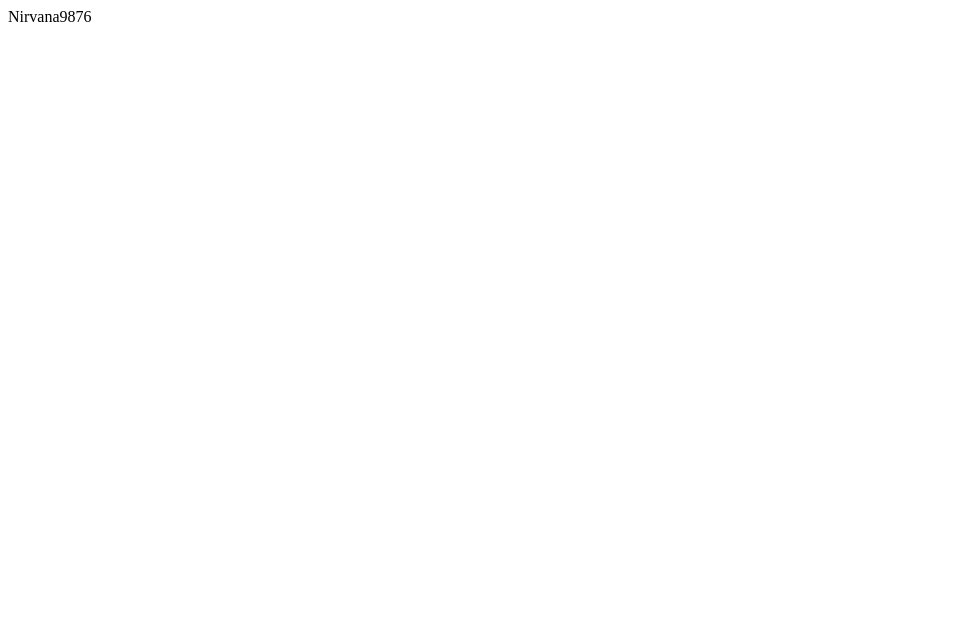
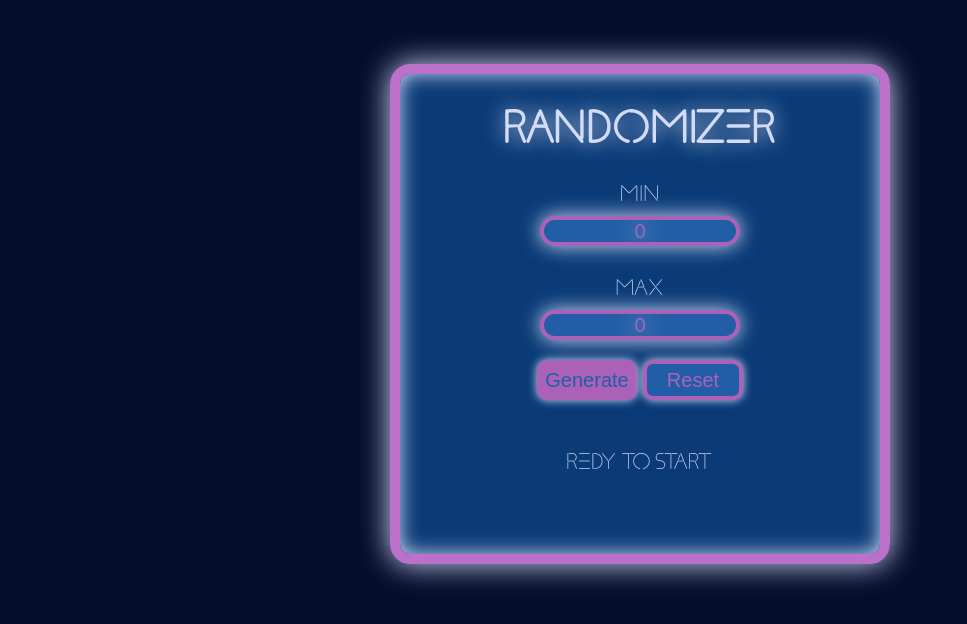
Before and after one commit to NazarenkoAnna2021/Html-Css, a plain HTML site: page index.html in a window 1280 px wide. Shown: the whole page, without its empty margins (0-967 px from the left). Drawn offline with Linux system fonts and the light colour scheme.

Commit message:
styles done

```diff
--- a/index.html
+++ b/index.html
@@ -1,14 +1,38 @@
 <!DOCTYPE html>
 <html lang="en">
+
 <head>
     <meta charset="UTF-8">
     <meta http-equiv="X-UA-Compatible" content="IE=edge">
     <meta name="viewport" content="width=device-width, initial-scale=1.0">
-    <title>Document</title>
+    <title>Randomizer</title>
+    <link rel="stylesheet" href="./src/random.css">
 </head>
+
 <body>
+    <div class="light" class="blinkBorderOut">
+    <form class="blinkBorderIn">
+        <div class="heder">
+            <h1 class="blink">Randomizer</h1>
+        </div>
+        <div class="min">
+            <p>min</p>
+            <input class="inputMin" type="number" value="0">
+        </div>
+        <div class="max">
+            <p>max</p>
+            <input class="inputMax" type="number" value="0">
+        </div>
+        <div class="buttons">
+            <button class="generate" type="button">Generate</button>
+            <button class="resetForm" type="reset">Reset</button>
+        </div>
+        <div class="outputRes">
+            <p>Redy to start</p>
+        </div>
+    </form>
+</div>
+    <script src="./src/random.js"></script>
+</body>
 
-</body>
 </html>
-
-Nirvana9876
--- /dev/null
+++ b/src/random.css
@@ -0,0 +1,180 @@
+@font-face {
+    font-family: "Klaxons";
+    src: url("../src/fonts/Klaxons.otf") format("truetype");
+    font-style: normal;
+    font-weight: normal;
+}
+
+*{
+	padding: 0;
+	margin: 0;
+	border: 0;
+}
+*,*:before,*:after{
+	-moz-box-sizing: border-box;
+	-webkit-box-sizing: border-box;
+	box-sizing: border-box;
+}
+
+body{
+    font-size: 100%;
+	line-height: 1;
+	font-size: 24px;
+	-ms-text-size-adjust: 100%;
+	-moz-text-size-adjust: 100%;
+	-webkit-text-size-adjust: 100%;
+    background-color: #040e2c;
+    font-family: "Klaxons";
+}
+
+.light{
+
+    width: 500px;
+    height: 500px;
+    box-shadow: #d2dbf7 0 0 30px;
+    border-radius: 20px;
+    margin-left: auto;
+    margin-right: auto;
+    margin-top: 5%;
+    display: flex;
+    flex-direction: column;
+    align-items: center;
+    text-align: center;
+}
+
+form{
+    background-color: #0a3b77;
+    border: 10px solid #bb70c9;
+    box-shadow: inset #d2dbf7 0 0 20px;
+    border-radius: 20px;
+    width: 500px;
+    height: 500px;
+    color: #d2dbf7;
+}
+
+.heder{
+    margin-top: 30px;
+}
+
+.min{
+    margin-top: 30px;
+}
+
+.max{
+    margin-top: 30px;
+}
+
+.blink {
+  animation-name: blinker;
+  animation-iteration-count: infinite;
+  animation-timing-function:cubic-bezier(1, 0, 0, 1);
+  animation-duration: 5s;
+  -webkit-animation-name: blinker;
+  -webkit-animation-iteration-count: infinite;
+  -webkit-animation-timing-function: cubic-bezier(1, 0, 0, 1);
+  -webkit-animation-duration: 5s;
+}
+
+@keyframes blinker {
+    from {
+        color: #d2dbf7;
+        text-shadow: #d2dbf7 0 0 20px;
+    }
+    to {
+        color: #a9b9e7;
+     }
+  }
+
+  @-webkit-keyframes blinker {
+    from {
+        color: #d2dbf7;
+        text-shadow: #d2dbf7 0 0 20px;
+    }
+    to {
+        color: #a9b9e7;
+     }
+  }
+
+  .blinkBorderIn {
+    animation-name: blinkerBorderIn;
+    animation-iteration-count: infinite;
+    animation-timing-function:cubic-bezier(1, 0, 0, 1);
+    animation-duration: 5s;
+    -webkit-animation-name: blinkerBorderIn;
+    -webkit-animation-iteration-count: infinite;
+    -webkit-animation-timing-function: cubic-bezier(1, 0, 0, 1);
+    -webkit-animation-duration: 5s;
+  }
+
+  @keyframes blinkerBorderIn {
+      from {
+        border: 10px solid #bb70c9;
+        box-shadow: inset #d2dbf7 0 0 20px;
+      }
+      to {
+        box-shadow: inset #031e6d 0 0 20px;
+       }
+    }
+
+    @-webkit-keyframes blinkerBorderIn {
+        from {
+            border: 10px solid #bb70c9;
+            box-shadow: inset #d2dbf7 0 0 20px;
+          }
+          to {
+            box-shadow: inset #031e6d 0 0 20px;
+           }
+    }
+
+input {
+    background-color: #225ea7;
+    border: 4px solid #ac61b9;
+    border-radius: 20px;
+    text-align: center;
+    color: #ac61b9;
+    text-shadow: #d2dbf7 0 0 20px;
+    font-size: 20px;
+    box-shadow: #d2dbf7 0 0 20px;
+    margin-top: 10px;
+    width: 200px;
+    height: 30px;
+
+}
+
+input::-webkit-outer-spin-button,
+input::-webkit-inner-spin-button {
+    -webkit-appearance: none;
+}
+
+.buttons{
+    margin-top: 20px;
+
+}
+
+button{
+    background: #ac61b9;
+	border: 4px solid #ac61b9;
+    color: #225ea7;
+    font-size: 20px;
+    -moz-box-shadow:0 0 10px #d2dbf7;
+    -webkit-box-shadow:0 0 10px #d2dbf7;
+    box-shadow:0 0 10px #d2dbf7;
+    height: 40px;
+    width: 100px;
+    border-radius: 10px;
+}
+
+button:hover{
+    background-color: #afbeeb;
+    border: #63345e;
+    color: #225ea7;
+}
+
+.resetForm{
+    background-color: #225ea7;
+    color: #ac61b9;
+}
+
+.outputRes{
+    margin-top: 50px;
+}
--- /dev/null
+++ b/src/random.js
@@ -0,0 +1,57 @@
+const minimum = document.querySelector(".inputMin");
+const maximum = document.querySelector(".inputMax");
+const generateRandNum = document.querySelector(".generate");
+const outputResalt = document.querySelector(".outputRes");
+const resetGenerator = document.querySelector(".resetForm");
+
+const usedNumber = [];
+
+function initArrray(min, max) {
+    for (let i = min; i <= max; i++) {
+        usedNumber[i] = false;
+    }
+}
+
+function getRandomNum(min, max) {
+    return Math.floor(Math.random() * (max - min + 1)) + min;
+}
+
+minimum.addEventListener("click", function () {
+    initArrray(Math.ceil(minimum.value), Math.floor(maximum.value));
+
+})
+
+maximum.addEventListener("click", function () {
+    initArrray(Math.ceil(minimum.value), Math.floor(maximum.value));
+})
+
+
+generateRandNum.addEventListener("click", function () {
+    let isUsed = true;
+
+    for (let i = Math.ceil(minimum.value); i <= Math.floor(maximum.value); i++)
+            if (!usedNumber[i]) {
+            isUsed = false;
+            break;
+    }
+    if (!isUsed)
+        while (true) {
+            const random = getRandomNum(Math.ceil(minimum.value), Math.floor(maximum.value));
+            if (!usedNumber[random]) {
+                outputResalt.innerHTML = random;
+                usedNumber[random] = true;
+                break;
+            }
+        }
+    else {
+        generateRandNum.disabled = true;
+        outputResalt.innerHTML = 'No more numbers in diapason';
+    }
+})
+
+resetGenerator.addEventListener("click", function(){
+    outputResalt.innerHTML = 'Redy to start';
+    generateRandNum.disabled = false;
+    initArrray(Math.ceil(minimum.value), Math.floor(maximum.value));
+
+})
```
Also changed, not shown: src/fonts/Klaxons.otf (added).
